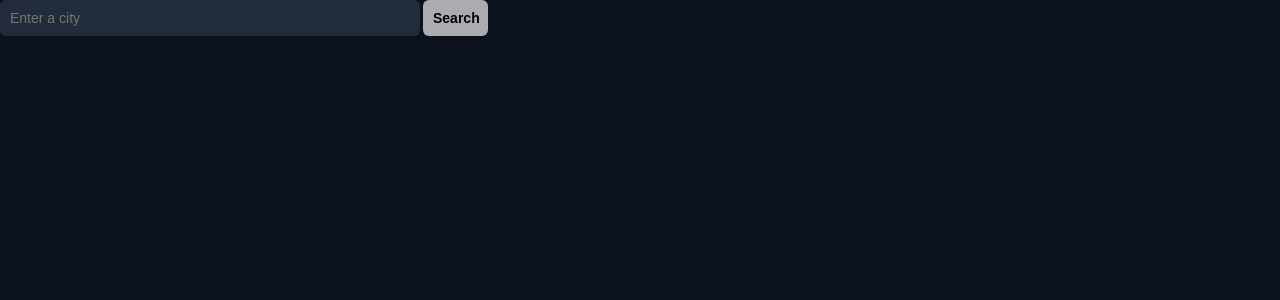
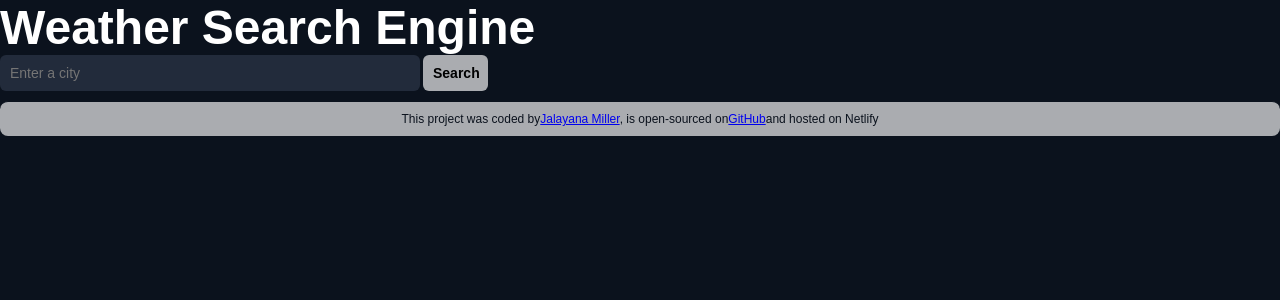
Before and after one commit to Jalayana/weather-app-react, a React (Create React App) app: page / in a window 1280 px wide. Shown: the top 300 px of the page. Built offline with nearby package versions, Linux system fonts and the light colour scheme.

Commit message:
Added footer and fixed some css

```diff
--- a/src/App.css
+++ b/src/App.css
@@ -78,42 +78,6 @@
   width: 200px;
 }
 
-.weather-app-forecast {
-  display: flex;
-  justify-content: space-around;
-  margin-top: 30px;
-  background: #222b3b;
-  box-shadow: 0 30px 50pc rgba(65, 50, 100, 0.08);
-  padding: 15px 20px 20px 10px;
-  border-radius: 18px;
-}
-
-.weather-forecast-date {
-  text-align: center;
-  color: rgba(255, 255, 255, 0.65);
-  padding: 10px;
-  font-size: 16px;
-  line-height: 26px;
-}
-
-.weather-forecast-icon {
-  width: 90%;
-}
-
-.weather-forecast-temperatures {
-  text-align: center;
-  display: flex;
-  justify-content: center;
-}
-
-.weather-forecast-temperature {
-  text-align: center;
-  color: white;
-  margin-top: 10px;
-  font-size: 18px;
-  padding: 0 10px;
-}
-
 .vl {
   border-right: 1px solid #2b394e;
   height: 110px;
--- a/src/App.js
+++ b/src/App.js
@@ -4,9 +4,24 @@
 function App() {
   return (
     <div className="App">
-      <WeatherSearch />
+      <h1>Weather Search Engine</h1>
+      <WeatherSearch defaultCity="New York" />
+      <footer>
+        This project was coded by
+        <a href="https://github.com/Jalayana" target="_blank" rel="noreferrer">
+          Jalayana Miller
+        </a>
+        , is open-sourced on
+        <a
+          href="https://github.com/Jalayana/new-weather-app"
+          target="_blank"
+          rel="noreferrer"
+        >
+          GitHub
+        </a>
+        and hosted on Netlify
+      </footer>
     </div>
   );
 }
-
 export default App;
--- a/src/WeatherSearch.js
+++ b/src/WeatherSearch.js
@@ -10,6 +10,7 @@
     setIsWeatherReady(true);
     setWeather({
       temperature: response.data.main.temp,
+      feels_like: response.data.main.feels_like,
       wind: response.data.wind.speed,
       humidity: response.data.main.humidity,
       icon: `http://openweathermap.org/img/wn/${response.data.weather[0].icon}@2x.png`,
@@ -19,7 +20,7 @@
 
   function handleSubmit(event) {
     event.preventDefault();
-    let apiKey = "6d68aadfacdd4f5163bc273049a0cf2d";
+    let apiKey = "b47fdf6445cd8b64ab889be77dbe56d4";
     let apiUrl = `https://api.openweathermap.org/data/2.5/weather?q=${city}&appid=${apiKey}&units=metric`;
     axios.get(apiUrl).then(displayWeather);
   }
@@ -50,7 +51,7 @@
           <li>Description: {weather.description}</li>
           <li>Humidity: {weather.humidity}%</li>
           <li>Wind: {Math.round(weather.wind)}km/h</li>
-          <li>Feels like{Math.round(weather.feels_like)}°C</li>
+          <li>Feels like: {Math.round(weather.feels_like)}°C</li>
           <li>
             <img src={weather.icon} alt={weather.description} />
           </li>
```
